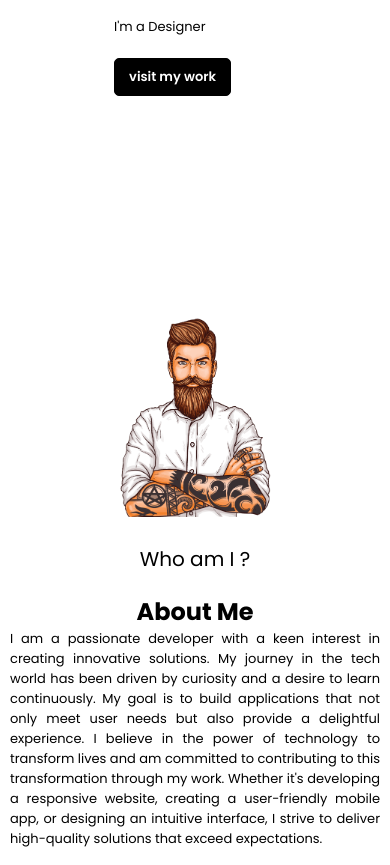
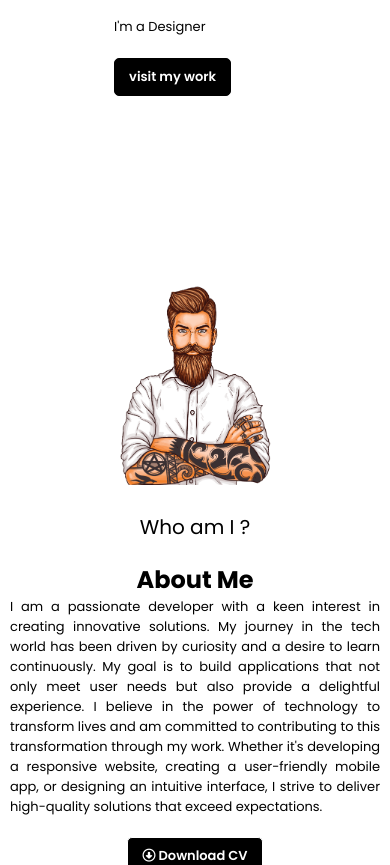
Before and after one commit to XYZcode94/Portfolio, a website: page index.html in a window 390 px wide. Shown: the part 235-1100 px from the top of the page. Drawn offline with nearby package versions, Linux system fonts and the light colour scheme.

Commit message:
Update style.css

```diff
--- a/assests/css/style.css
+++ b/assests/css/style.css
@@ -735,7 +735,7 @@ footer p {
 
     .about {
         flex-direction: column;
-        padding: 40px 10px;
+        padding: 8px 10px;
     }
 
     .about-content img {
```
